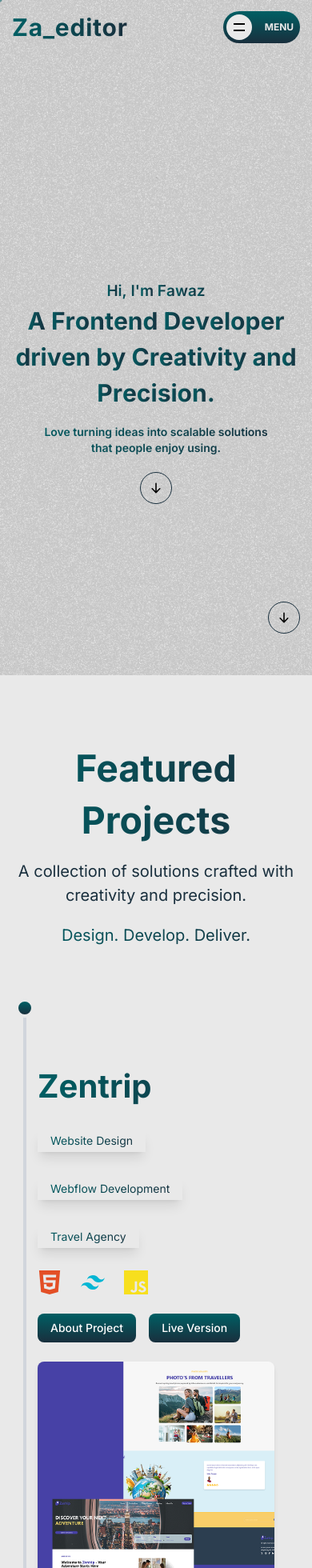
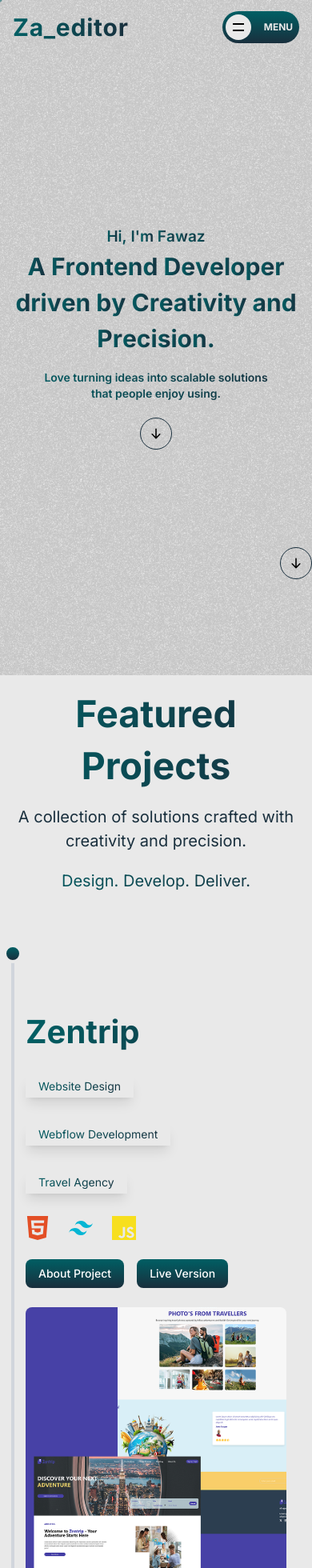
Before and after one commit to Za-editor/tajudeen-fawaz, a React (Vite) app: page / in a window 390 px wide. Shown: the top 1960 px of the page at 80% size. Built offline with nearby package versions, Linux system fonts and the light colour scheme.

Commit message:
subtle changes

```diff
--- a/src/common/Navbar.jsx
+++ b/src/common/Navbar.jsx
@@ -1,4 +1,4 @@
-import React, { useState } from "react";
+import React, { useEffect, useState } from "react";
 import { MdClose, MdNorthEast } from "react-icons/md";
 import { RxHamburgerMenu } from "react-icons/rx";
 import Button from "../components/Button";
@@ -36,9 +36,20 @@ const Navbar = () => {
     setIsOpen((prev) => !prev)
   }
 
+  const [isScrolled, setIsScrolled] = useState(false);
+
+  useEffect(() => {
+    const handleScroll = () => {
+      setIsScrolled(window.scrollY > 0);
+    };
+
+    window.addEventListener("scroll", handleScroll);
+    return () => window.removeEventListener("scroll", handleScroll);
+  }, []);
+
   return (
-    <div className="overflow-hidden w-full">
-      <nav className=" container mx-auto flex items-center justify-between py-[14px] md:py-[26px]">
+    <div className={`overflow-x-hidden w-full fixed z-1000 ${isScrolled? "backdrop-blur-[3px]" : ""}`}>
+      <nav className="container mx-auto flex items-center justify-between py-[14px] md:py-[26px] px-4 md:px-0 ">
         <div id="logo" className="flex items-center">
           <a href="/">
             <h1 className="text-gradient font-bold text-3xl tracking-wide">
@@ -53,7 +64,6 @@ const Navbar = () => {
           onText="ON"
           offText="OFF"
         />
-
       </nav>
       {isOpen && (
         <div className="fixed inset-0 z-40 blur-lg pointer-events-auto"></div>
--- a/src/components/ContactMe.jsx
+++ b/src/components/ContactMe.jsx
@@ -82,7 +82,7 @@ const toggleModal = () => {
             paintOrder: "stroke",
             strokeLinejoin: "round",
             strokeLinecap: "round",
-            strokeOpacity: 0.2,
+            strokeOpacity: 0.15,
           }}
         >
           FAWAZ
--- a/src/components/ProjectsSection.jsx
+++ b/src/components/ProjectsSection.jsx
@@ -278,11 +278,11 @@ const ProjectsSection = () => {
                     </div>
                   </div>
 
-                  <div className="hover:scale-105 transition-transform duration-300 cursor-pointer">
+                  <div className="overflow-hidden rounded-lg w-fit cursor-pointer">
                     <img
                       src={item.image}
                       alt={item.title}
-                      className="rounded-lg shadow-md transition"
+                      className="transition-transform duration-700 scale-107 hover:scale-100"
                     />
                   </div>
                 </div>
--- a/src/layouts/Layout.jsx
+++ b/src/layouts/Layout.jsx
@@ -6,7 +6,7 @@ import CursorFollower from "../components/CursorFollower";
 
 const Layout = () => {
   return (
-    <div className="px-[15px] md:px-0">
+    <div className="">
       <CursorFollower />
       <Navbar />
       <main>
```
Lines whose indentation alone changed are shown as unchanged.
